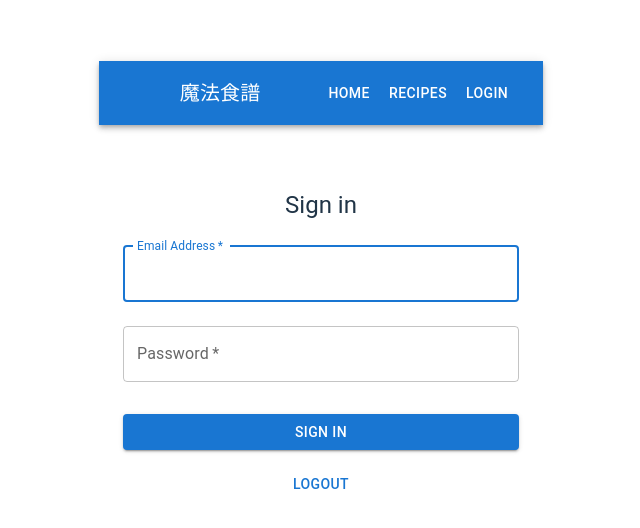
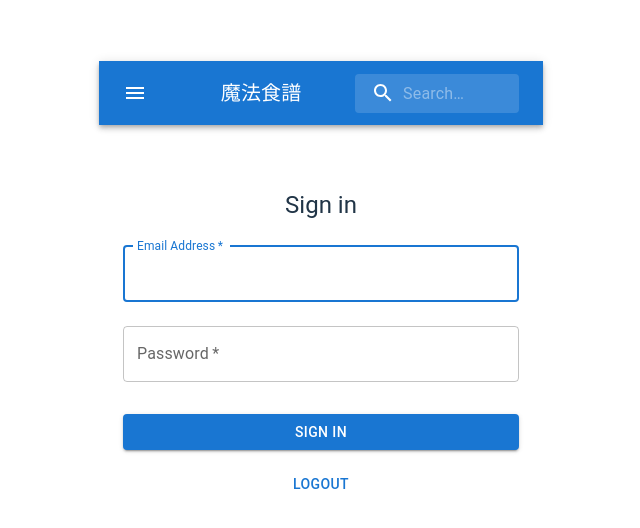
Before and after one commit to alberth527/recipe-website, a React (Vite) app: page / in a window 1280 px wide. Shown: the part 118-646 px from the top of the page, without its empty margins (319-959 px from the left). Built offline with nearby package versions, Linux system fonts and the light colour scheme.

Commit message:
Add AppDrawer component for navigation

```diff
--- a/src/App.jsx
+++ b/src/App.jsx
@@ -4,7 +4,8 @@ import { AppBar, Toolbar, Typography, Button } from '@mui/material';
 import { BrowserRouter as Router, Route, Routes, Link } from 'react-router-dom';
 import Home from './pages/Home';
 import RecipeList from './pages/RecipeList';
-import Login from './/pages/Login';
+import Login from './pages/Login';
+import AppDrawer from './Components/AppDrawer';
 
 
 import './App.css'
@@ -23,16 +24,7 @@ function App() {
 
   return (
       <Router>
-      <AppBar position="static">
-        <Toolbar>
-          <Typography variant="h6" component="div" sx={{ flexGrow: 1 }}>
-          魔法食譜
-          </Typography>
-          <Button color="inherit" component={Link} to="/">Home</Button>
-          <Button color="inherit" component={Link} to="/recipes">Recipes</Button>
-          <Button color="inherit" component={Link} to="/login">Login</Button>
-        </Toolbar>
-      </AppBar>
+          <AppDrawer />
 
       <Routes>
         <Route path="/" element={isLoggedIn ? <Home /> : <Login />} />
--- /dev/null
+++ b/src/Components/AppDrawer.jsx
@@ -0,0 +1,104 @@
+import React, { useState } from 'react';
+import { styled, alpha } from '@mui/material/styles';
+import { AppBar, Box, Toolbar, IconButton, Typography, InputBase, Drawer, List, ListItem, ListItemIcon, ListItemText } from '@mui/material';
+import MenuIcon from '@mui/icons-material/Menu';
+import SearchIcon from '@mui/icons-material/Search';
+import AccountCircleIcon from '@mui/icons-material/AccountCircle';
+import ChatIcon from '@mui/icons-material/Chat';
+import SettingsIcon from '@mui/icons-material/Settings';
+
+const Search = styled('div')(({ theme }) => ({
+  position: 'relative',
+  borderRadius: theme.shape.borderRadius,
+  backgroundColor: alpha(theme.palette.common.white, 0.15),
+  '&:hover': {
+    backgroundColor: alpha(theme.palette.common.white, 0.25),
+  },
+  marginLeft: 0,
+  width: '100%',
+  [theme.breakpoints.up('sm')]: {
+    marginLeft: theme.spacing(1),
+    width: 'auto',
+  },
+}));
+
+const SearchIconWrapper = styled('div')(({ theme }) => ({
+  padding: theme.spacing(0, 2),
+  height: '100%',
+  position: 'absolute',
+  pointerEvents: 'none',
+  display: 'flex',
+  alignItems: 'center',
+  justifyContent: 'center',
+}));
+
+const StyledInputBase = styled(InputBase)(({ theme }) => ({
+  color: 'inherit',
+  width: '100%',
+  '& .MuiInputBase-input': {
+    padding: theme.spacing(1, 1, 1, 0),
+    paddingLeft: `calc(1em + ${theme.spacing(4)})`,
+    transition: theme.transitions.create('width'),
+    [theme.breakpoints.up('sm')]: {
+      width: '12ch',
+      '&:focus': {
+        width: '20ch',
+      },
+    },
+  },
+}));
+
+export default function AppDrawer() {
+  const [drawerOpen, setDrawerOpen] = useState(false);
+
+  const toggleDrawer = () => {
+    setDrawerOpen(!drawerOpen);
+  };
+
+  return (
+    <Box sx={{ flexGrow: 1 }}>
+      <AppBar position="static">
+        <Toolbar>
+          <IconButton
+            size="large"
+            edge="start"
+            color="inherit"
+            aria-label="open drawer"
+            sx={{ mr: 2 }}
+            onClick={toggleDrawer}
+          >
+            <MenuIcon />
+          </IconButton>
+          <Typography variant="h6" noWrap component="div" sx={{ flexGrow: 1, display: { xs: 'none', sm: 'block' } }}>
+            魔法食譜
+          </Typography>
+          <Search>
+            <SearchIconWrapper>
+              <SearchIcon />
+            </SearchIconWrapper>
+            <StyledInputBase
+              placeholder="Search…"
+              inputProps={{ 'aria-label': 'search' }}
+            />
+          </Search>
+        </Toolbar>
+      </AppBar>
+      <Drawer anchor="left" open={drawerOpen} onClose={toggleDrawer}>
+        <List>
+          <ListItem button>
+            <ListItemIcon><AccountCircleIcon /></ListItemIcon>
+            <ListItemText primary="我的收藏" />
+          </ListItem>
+          <ListItem button>
+            <ListItemIcon><ChatIcon /></ListItemIcon>
+            <ListItemText primary="我的食譜" />
+          </ListItem>
+          <ListItem button>
+            <ListItemIcon><SettingsIcon /></ListItemIcon>
+            <ListItemText primary="設置" />
+          </ListItem>
+        </List>
+      </Drawer>
+    </Box>
+  );
+}
```
